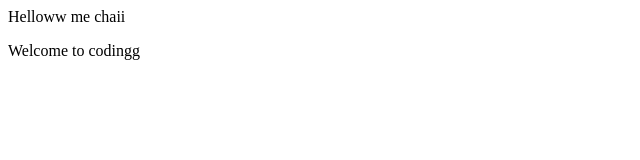
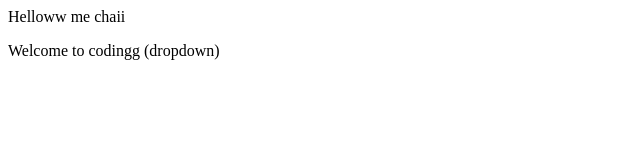
Before and after one commit to chaitra-17-droid/localrepo, a plain HTML site: page index.html in a window 1280 px wide. Shown: the full height of the page, 0-640 px from the left. Drawn offline with Linux system fonts and the light colour scheme.

```diff
--- a/index.html
+++ b/index.html
@@ -1,2 +1,2 @@
 <p> Helloww me chaii </p>
-<p>Welcome to codingg </p>
+<p>Welcome to codingg (dropdown)</p>
```
